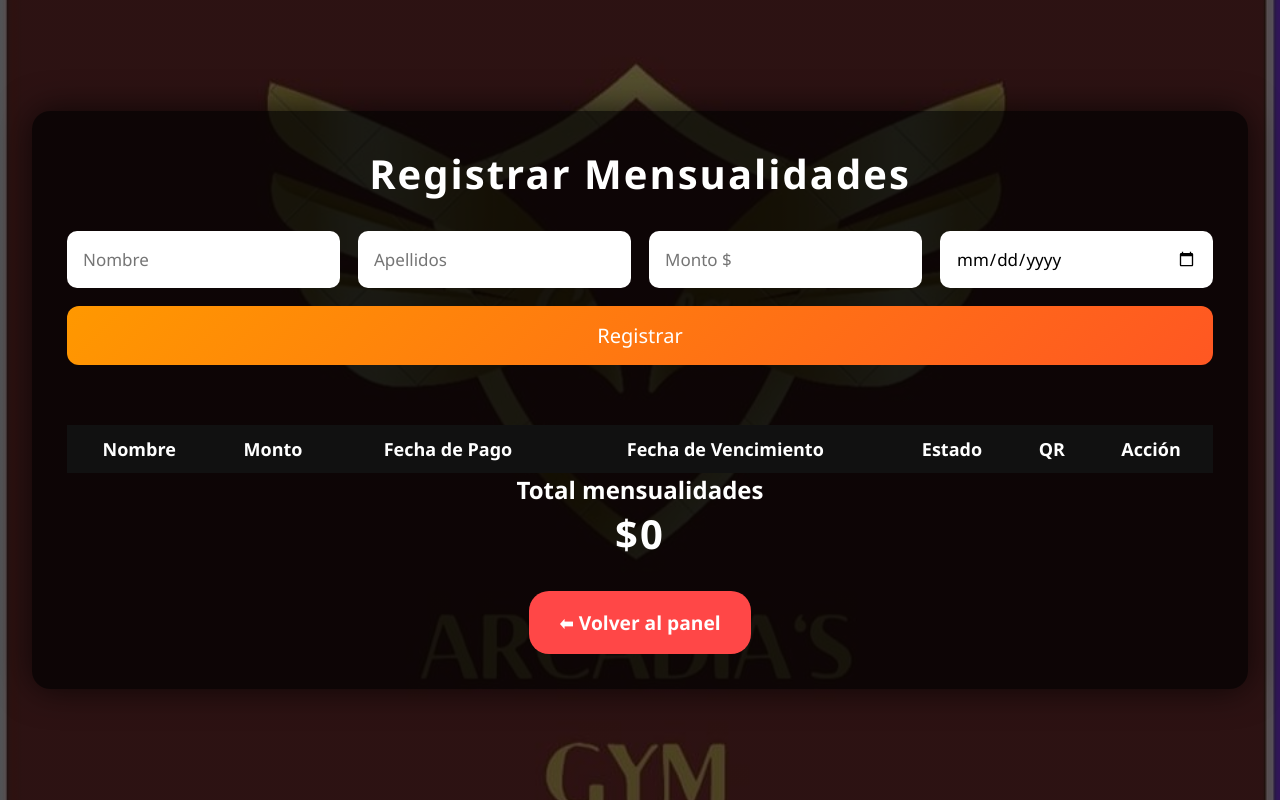
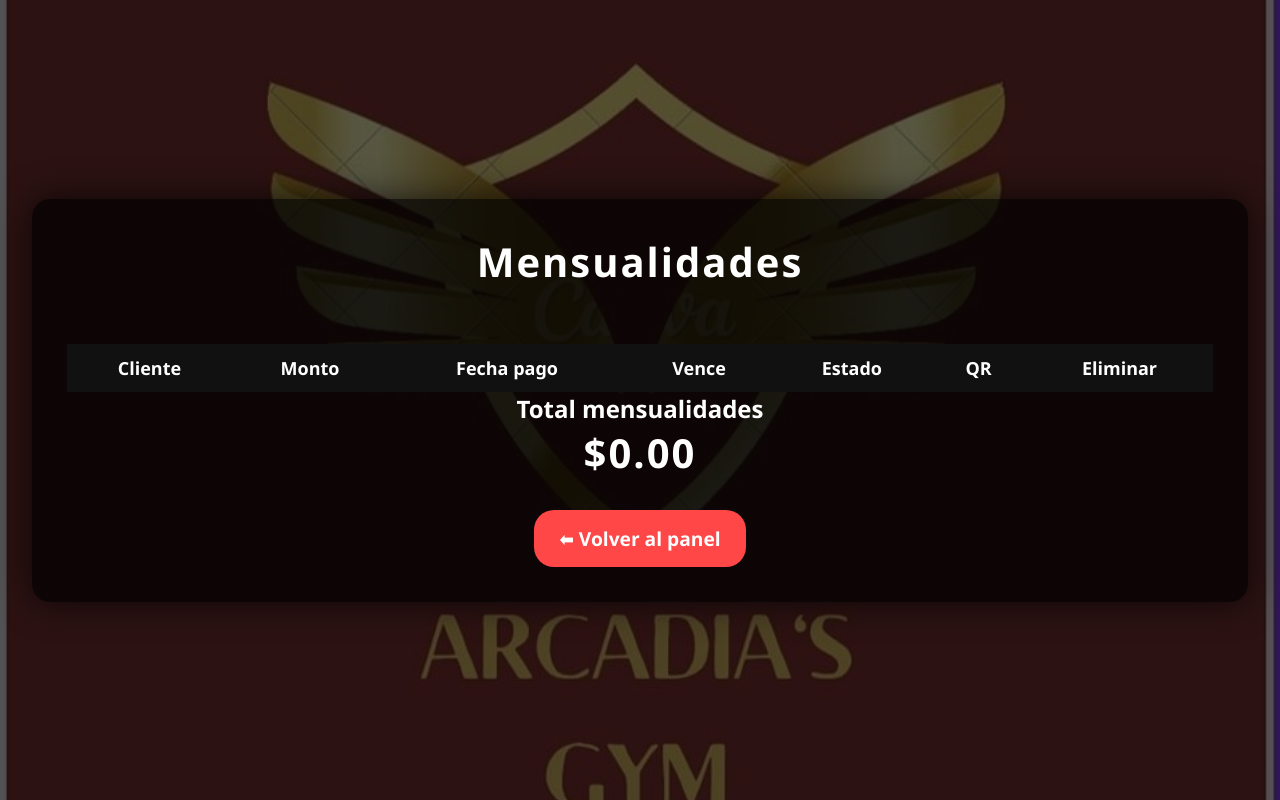
Before and after one commit to alanlopezromero/gym_System, a Flask app: page /admin/mensualidades in a window 1280 px wide. Run offline with Flask 3, Linux system fonts and the light colour scheme; the visitor is signed in with stand-in values (Sample User, id 1); data that the repository does not hold is empty.

Commit message:
aguste de el html de mensualidades

```diff
--- a/app.py
+++ b/app.py
@@ -240,6 +240,7 @@ def test_db():
         return "Conexión a la base de datos exitosa ✅"
     except Exception as e:
         return f"Error: {e}"
+
 @app.route("/admin/mensualidades", methods=["GET", "POST"])
 def mensualidades():
     if "admin_id" not in session:
@@ -283,17 +284,17 @@ def mensualidades():
         db.session.add(nueva)
         db.session.commit()  # Guardamos la mensualidad
 
-        # 🔹 Asegurarnos que la carpeta QR exista
-        qr_dir = "static/qr"
+        # 🔹 Carpeta QR
+        qr_dir = os.path.join(app.static_folder, "qr")
         if not os.path.exists(qr_dir):
             os.makedirs(qr_dir)
 
-        # 🔹 Generar ruta del QR
-        ruta_qr = os.path.join(qr_dir, f"cliente_{cliente.id}.png")
+        # 🔹 Ruta completa del QR
+        nombre_qr = f"cliente_{cliente.id}.png"
+        ruta_qr = os.path.join(qr_dir, nombre_qr)
 
-        # 🔹 Generar QR automáticamente con la URL de acceso
+        # 🔹 Generar QR siempre que no exista
         if not os.path.exists(ruta_qr):
-            # url_for con _external=True para generar URL completa
             url_cliente = url_for("acceso_qr", cliente_id=cliente.id, _external=True)
             img = qrcode.make(url_cliente)
             img.save(ruta_qr)
@@ -303,12 +304,15 @@ def mensualidades():
         # 🔹 Recargar registros para mostrarlos inmediatamente
         registros = Mensualidad.query.all()
 
+    # 🔹 Crear URLs de QR para el template (opcional si quieres mostrarlos allí)
+    qr_urls = {m.id: url_for("static", filename=f"qr/cliente_{m.cliente_id}.png") for m in registros}
+
     return render_template(
         "admin/mensualidades.html",
         registros=registros,
-        hoy=hoy
+        hoy=hoy,
+        qr_urls=qr_urls
     )
-
 
 
 
--- a/static/style.css
+++ b/static/style.css
@@ -531,7 +531,7 @@ header .logout-btn:hover {
 
 .btn-volver{
     display: inline-block;
-    padding: 18px 30px;
+    padding: 15px 25px;
     background: #ff4747;
     color: white;
     text-decoration: none;
--- a/templates/admin/mensualidades.html
+++ b/templates/admin/mensualidades.html
@@ -1,75 +1,44 @@
-<!DOCTYPE html>
-<html lang="es">
-<head>
-    <meta charset="UTF-8">
-    <title>Mensualidades</title>
-    <link rel="stylesheet" href="{{ url_for('static', filename='style.css') }}">
-</head>
-<body>
+{% extends "base.html" %}
+
+{% block title %}Mensualidades{% endblock %}
+
+{% block content %}
+<link rel="stylesheet" href="{{ url_for('static', filename='style.css') }}">
 
 <div class="admin-container">
-    <h1>Registrar Mensualidades</h1>
+    <h1>Mensualidades</h1>
 
-    <!-- FORMULARIO SIMPLIFICADO -->
-    <form method="POST" class="form-card" action="{{ url_for('mensualidades') }}">
-        <input type="text" name="nombre" placeholder="Nombre" required>
-        <input type="text" name="apellidos" placeholder="Apellidos" required>
-        <input type="number" step="0.01" name="monto" placeholder="Monto $" required>
-        <input type="date" name="fecha_pago" required>
-        <button type="submit">Registrar</button>
-    </form>
-
-    <!-- TABLA DE MENSUALIDADES -->
+    <!-- Tabla de mensualidades -->
     <div class="table-wrapper">
         <table>
             <thead>
                 <tr>
-                    <th>Nombre</th>
+                    <th>Cliente</th>
                     <th>Monto</th>
-                    <th>Fecha de Pago</th>
-                    <th>Fecha de Vencimiento</th>
+                    <th>Fecha pago</th>
+                    <th>Vence</th>
                     <th>Estado</th>
                     <th>QR</th>
-                    <th>Acción</th>
+                    <th>Eliminar</th>
                 </tr>
             </thead>
             <tbody>
                 {% for m in registros %}
-                <tr class="
-                    {% if m.fecha_vencimiento < hoy %}vencido
-                    {% elif (m.fecha_vencimiento - hoy).days <= 2 %}alerta
-                    {% endif %}
-                ">
+                <tr class="{{ m.estado }}">
                     <td>{{ m.nombre }} {{ m.apellidos }}</td>
-                    <td>${{ m.monto }}</td>
-                    <td>{{ m.fecha_pago.strftime('%d/%m/%Y') }}</td>
-                    <td>{{ m.fecha_vencimiento.strftime('%d/%m/%Y') }}</td>
-
+                    <td>${{ "%.2f"|format(m.monto) }}</td>
+                    <td>{{ m.fecha_pago.strftime("%d/%m/%Y") }}</td>
+                    <td>{{ m.fecha_vencimiento.strftime("%d/%m/%Y") }}</td>
+                    <td>{{ m.estado|capitalize }}</td>
                     <td>
-                        {% if m.fecha_vencimiento < hoy %}
-                            ❌ VENCIDO
-                        {% elif (m.fecha_vencimiento - hoy).days <= 2 %}
-                            ⚠️ POR VENCER
+                        {% if qr_urls[m.id] %}
+                            <img src="{{ qr_urls[m.id] }}" alt="QR Cliente {{ m.nombre }}" class="qr-img">
                         {% else %}
-                            ✅ ACTIVO
+                            No disponible
                         {% endif %}
                     </td>
-
-                    <!-- QR DEL CLIENTE -->
                     <td>
-                        <img src="{{ url_for('static', filename='qr/cliente_' ~ m.cliente_id ~ '.png') }}"
-                            width="80" alt="QR Cliente">
-                        <br>
-                        <a href="{{ url_for('static', filename='qr/cliente_' ~ m.cliente_id ~ '.png') }}"
-                        download="cliente_{{ m.cliente_id }}.png">
-                            ⬇ Descargar QR
-                        </a>
-                    </td>
-
-                    <td>
-                        <form method="POST"
-                            action="{{ url_for('eliminar_mensualidad', id=m.id) }}"
-                            onsubmit="return confirm('¿Eliminar esta mensualidad?');">
+                        <form method="POST" action="{{ url_for('eliminar_mensualidad', id=m.id) }}" onsubmit="return confirm('¿Eliminar esta mensualidad?');">
                             <button type="submit" class="btn-eliminar">🗑 Eliminar</button>
                         </form>
                     </td>
@@ -85,22 +54,16 @@
         <h1>$<span id="total-mensualidades">0.00</span></h1>
     </div>
 
+    <!-- Botón volver al panel -->
     <a class="btn-volver" href="/admin">⬅ Volver al panel</a>
 </div>
 
-<!-- JS TIEMPO REAL -->
+<!-- Script para calcular total dinámicamente -->
 <script>
-function cargarTotalMensualidades() {
-    fetch("/admin/mensualidades/total")
-        .then(res => res.json())
-        .then(data => {
-            document.getElementById("total-mensualidades").innerText = data.total;
-        });
-}
-
-cargarTotalMensualidades();
-setInterval(cargarTotalMensualidades, 3000);
+    let total = 0;
+    document.querySelectorAll('tbody tr').forEach(row => {
+        total += parseFloat(row.children[1].innerText.replace('$',''));
+    });
+    document.getElementById('total-mensualidades').innerText = total.toFixed(2);
 </script>
-
-</body>
-</html>
+{% endblock %}
```
